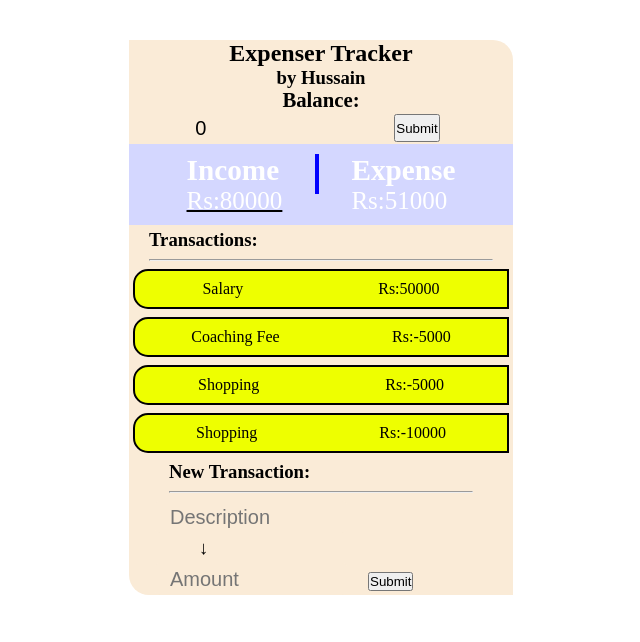
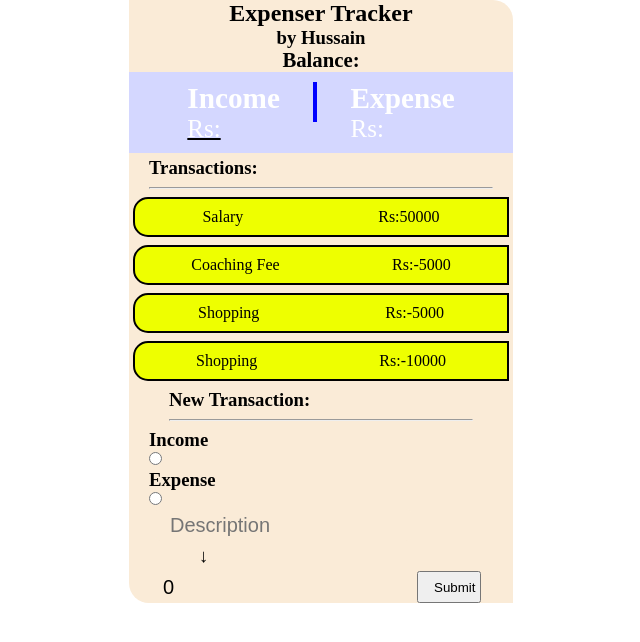
Before and after one commit to hussainmurtaza786/Expense-Tracker, a React (Create React App) app: page / in a window 1280 px wide. Shown: the top 642 px of the page, without its empty margins (319-959 px from the left). Built offline with nearby package versions, Linux system fonts and the light colour scheme.

Commit message:
radio-btn added

```diff
--- a/src/Component/Container.js
+++ b/src/Component/Container.js
@@ -10,9 +10,16 @@ const transactionData = [
   { desc: "Shopping", amount: -5000 },
   { desc: "Shopping", amount: -10000 },
 ]
+const expense = [
+  {
+    income: "50000",
+    expense: "20000"
+  }
+]
 
 function Container() {
   const [transactions, setTransaction] = useState(transactionData);
+
 
   const addNewTransaction = (desc, amount) => {
     const newTrans = { desc: desc, amount: amount }
@@ -20,13 +27,15 @@ function Container() {
     setTransaction([...transactions]);
   }
 
+
+
   return (
-    <div id="container">
+    <div id="container" >
       {/* <button onClick={() => { addNewTransaction("Shopping", -1000) }} >Add New txn</button> */}
-      <Header addNewTransaction={addNewTransaction} />
-      <Expense />
+      <Header />
+      <Expense addNewTransaction={addNewTransaction} />
       <Transaction transactions={transactions} />
-      <NewTransaction />
+      <NewTransaction addNewTransaction={addNewTransaction} />
 
     </div>
   )
--- a/src/Component/Expense.js
+++ b/src/Component/Expense.js
@@ -6,12 +6,12 @@ function Expense() {
 
         <div className="income text">
             <h3 >Income</h3>
-            <p id="rs-inex">Rs:80000</p>
+            <p id="rs-inex">Rs:{} </p>
         </div>
         <hr style={{border:'2px solid blue', height:'40px'}}/>
         <div className="expense text">
             <h3>Expense</h3>
-           <p className="rs-inex">Rs:51000</p>
+           <p className="rs-inex">Rs: </p>
         </div>
 
 
--- a/src/Component/Header.js
+++ b/src/Component/Header.js
@@ -2,21 +2,7 @@ import { toBeInTheDocument } from '@testing-library/jest-dom/matchers'
 import React, { useState } from 'react'
 
 function Header({ addNewTransaction }) {
-    const [income, setIncome] = useState(0);
 
-    const StoreValue = () => {
-        console.log(income)
-        if (income === '' || income == '0') {
-            alert('Please enter some income value')
-        } else {
-            addNewTransaction("Udhar From Idrees", Number(income))
-            setIncome(0);
-        }
-    }
-
-    const handleChangeIncome = (event) => {
-        setIncome(event.target.value)
-    }
 
     return (
         <div className="header">
@@ -30,11 +16,7 @@ function Header({ addNewTransaction }) {
                 <h5> Balance: </h5>
             </span>
             <span className="Rs font-size center">
-                <div className="salary-box">
-                    <input id="balance-amount" type="number" placeholder="Income Here" value={income} onChange={handleChangeIncome} />
-                    <button onClick={StoreValue} className="submit">Submit</button>
 
-                </div>
             </span>
         </div>
     )
--- a/src/Component/NewTransaction.js
+++ b/src/Component/NewTransaction.js
@@ -1,18 +1,72 @@
-import React from 'react'
-
-function NewTransaction() {
-  return (
-    <div className="new-transaction">
-        <h3 className="new-transaction">New Transaction:</h3>
-        <hr style={{margin:'8px 20px'}}/>
-        <div className="enpense-amount">
-        <input className="description" type="text" placeholder="Description" />
-        <h3 style={{margin:'4px 50px' }} > &#x2193; </h3>
-        <input className="amount" type="number" placeholder="Amount" />
-        <button className="submit">Submit</button>
+import { eventWrapper } from '@testing-library/user-event/dist/utils';
+import React, { useState } from 'react'
 
 
+function NewTransaction({ addNewTransaction, radioBtn }) {
+  const [income, setIncome] = useState(0);
+  const [desc, setDesc] = useState("")
+  const [transactionType, setTransactionType] = useState("")
+  // const [radio1, setRadio1] = useState('')
+
+  const StoreValue = () => {
+    if (transactionType === "") {
+      alert('Please select a transaction type');
+      return;
+    }
+    if (income === '' || income == '0' || desc === "") {
+      alert('Please enter some Amount and Description value')
+    } else {
+      addNewTransaction(String(desc), Number(income))
+      setIncome(0);
+      setDesc('');
+      setTransactionType('');
+    }
+
+    if(income<0){
+
+    }
+
+  }
+
+
+  const handleChangeIncome = (event) => {
+    setIncome(event.target.value)
+
+  }
+  const handleChangeDesc = (event) => {
+    setDesc(event.target.value)
+
+  }
+  const handleRadioClick = (event) => {
+    // console.log(event.target.name)
+    setTransactionType(event.target.name)
+  }
+
+  return (
+    <div className="new-transaction" >
+      <h3 className="new-transaction">New Transaction:</h3>
+      <hr style={{ margin: '8px 20px' }} />
+
+      <div className="income-radio">
+        <h3>Income</h3>
+        <input type="radio" name="income" onChange={handleRadioClick} checked={transactionType === "income"} id="" />
+      </div>
+      <div className="expense-radio">
+        <h3>Expense</h3>
+        <input type="radio" onChange={handleRadioClick} checked={transactionType === "expanse"} name="expanse" id="" />
+      </div>
+
+
+      <div className="enpense-amount">
+        <input className="description" value={desc} onChange={handleChangeDesc} type="text" placeholder="Description" />
+        <h3 style={{ margin: '4px 50px' }} > &#x2193; </h3>
+
+        <div className="salary-box">
+          <input id="balance-amount" type="number" placeholder="Income Here" value={income} onChange={handleChangeIncome} />
+          <button onClick={StoreValue} className="  submit">Submit</button>
+
         </div>
+      </div>
 
     </div>
   )
--- a/src/index.css
+++ b/src/index.css
@@ -13,7 +13,7 @@ body {
 }
 
 #tracker-main {
-  margin-top: 40px;
+  /* margin-top: 40px; */
   width: 30vw;
   background-color: antiquewhite;
   border-top-right-radius: 20px;
@@ -87,9 +87,15 @@ body {
 }
 .submit{
   margin: 2px 15px;
+  cursor: pointer;
+  margin: 0px 6px;
+  width: 5vw;
+  height: 4vh;
+  padding: 4px 15px;
+
 }
 #balance-amount {
-  width: 15vw;
+  width: 20vw;
   padding: 2px 8px;
   height: 4vh;
   border: none;
@@ -108,7 +114,7 @@ body {
 }
 .description{
   margin: 0px 6px;
-  width: 15vw;
+  width: 20vw;
   height: 4vh;
   border-radius: 5px;
   padding: 4px 15px;
```
